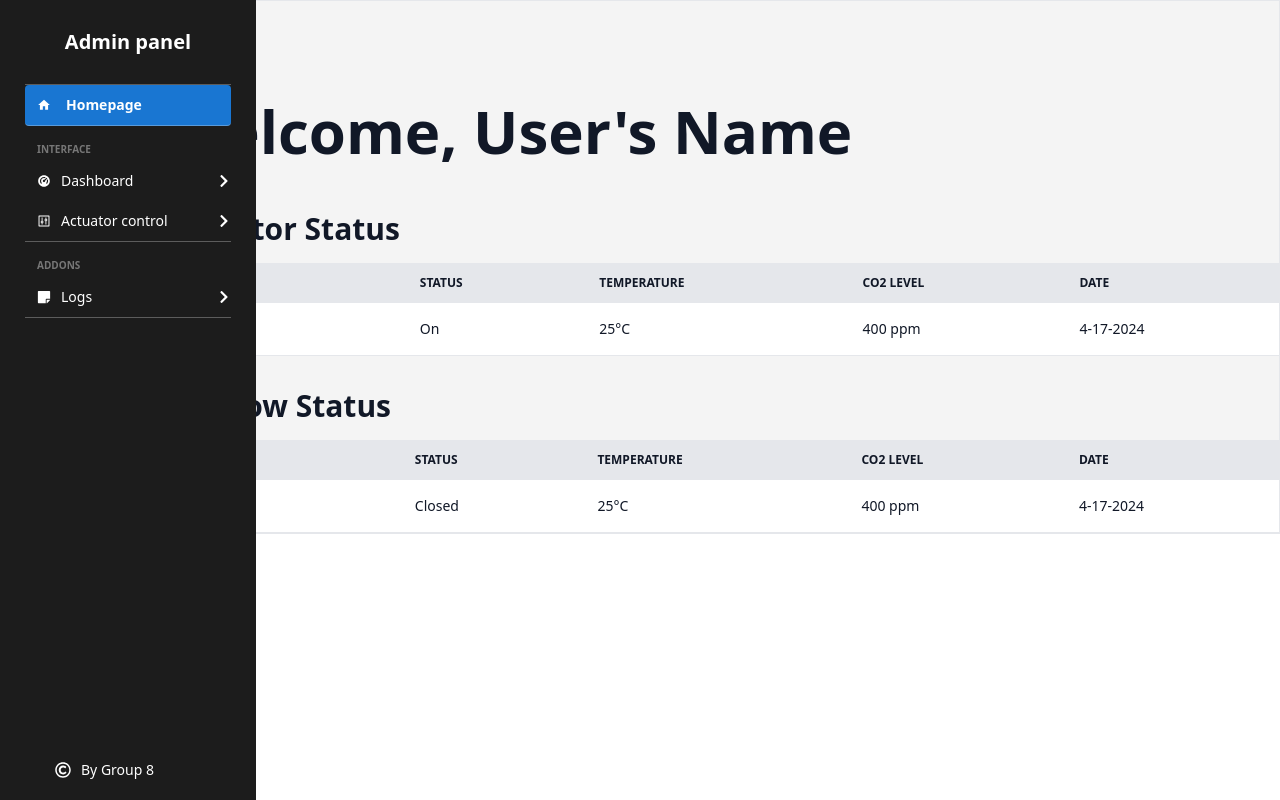
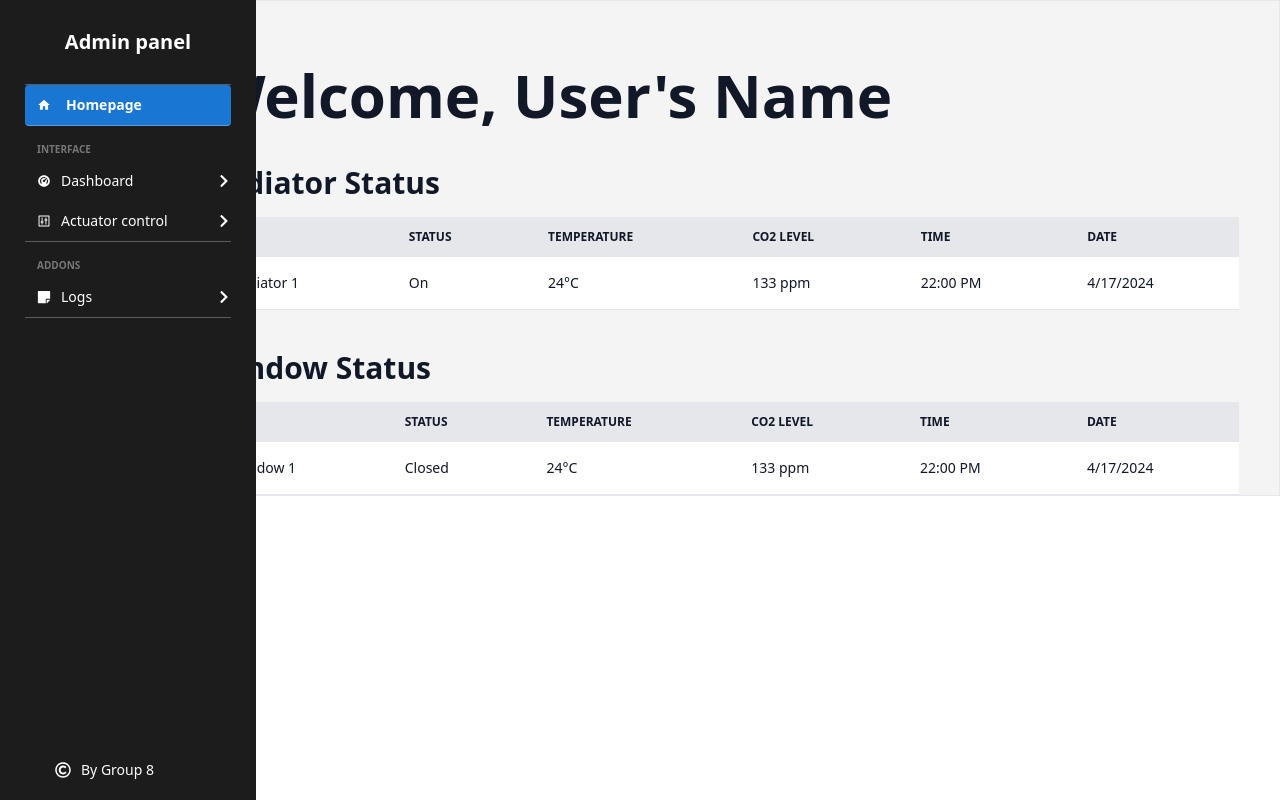
Before and after one commit to khizerkhan-2316/kos.client, a React (Create React App) app: page / in a window 1280 px wide. Built offline with nearby package versions, Linux system fonts and the light colour scheme.

Commit message:
Homepage actuator status update in real time (with latest data)

```diff
--- a/src/pages/Dashboard.js
+++ b/src/pages/Dashboard.js
@@ -6,12 +6,12 @@ import {data} from "../data/mockData.js"
 function Dashboard() {
   return (
     <div className="w-[87%] ml-[13%]">
-      <h1 className="mt-[100px] mb-4 text-4xl font-semibold leading-tight text-gray-900 md:text-5xl lg:text-6xl">Dashboard</h1>
-      <h2 className="mt-[50px] mb-4 text-3xl font-semibold text-gray-900">Temperature and CO2 Level</h2>
+      <h1 className="mt-[20px] p-10 text-4xl font-semibold leading-tight text-gray-900 md:text-5xl lg:text-6xl">Dashboard</h1>
+      <h2 className="p-10 text-3xl font-semibold text-gray-900">Temperature and CO2 Level</h2>
 
       <div className='flex'>
-        <div className='basic-[70%]'>
-        <LineChart className='shadow-md rounded p-10 border ml-10'
+        <div className='basic-[70%] mt-[-20px]'>
+        <LineChart className='shadow-md rounded mt-[5px] p-10 border ml-10'
           width={1000}
           height={600}
           data={data}
--- a/src/pages/Homepage.js
+++ b/src/pages/Homepage.js
@@ -1,10 +1,17 @@
+import React from 'react';
+import { data } from '../data/mockData'; // Import the data array
+
 function Homepage() {
+  // Get the latest entry
+  const latestEntry = data[data.length - 1];
+
   return (
-    <div className="w-[87%] border ml-[13%]" style={{ background: '#F4F4F4' }}>
-      <h1 className="mt-[100px] mb-4 text-4xl font-semibold leading-tight text-gray-900 md:text-5xl lg:text-6xl">Welcome, User's Name</h1>
-      <h2 className="mt-[50px] mb-4 text-3xl font-semibold text-gray-900">Radiator Status</h2>
+    <div className="container mx-auto border" style={{ background: '#F4F4F4', width: '87%', marginLeft: '13%' }}>
+      <h1 className="mt-16 mb-4 px-10 text-4xl font-semibold leading-tight text-gray-900 md:text-5xl lg:text-6xl">Welcome, User's Name</h1>
 
-      <div className="mt-4 overflow-x-auto">
+      {/* Radiator Status Table */}
+      <h2 className="px-10 mt-10 text-3xl font-semibold text-gray-900">Radiator Status</h2>
+      <div className="mt-4 overflow-x-auto px-10 ">
         <table className="w-full text-sm text-left text-gray-900 bg-black bg-opacity-50 rounded-lg">
           <thead className="text-xs uppercase bg-gray-200">
             <tr>
@@ -12,6 +19,7 @@ function Homepage() {
               <th scope="col" className="px-6 py-3">Status</th>
               <th scope="col" className="px-6 py-3">Temperature</th>
               <th scope="col" className="px-6 py-3">CO2 Level</th>
+              <th scope="col" className="px-6 py-3">Time</th>
               <th scope="col" className="px-6 py-3">Date</th>
             </tr>
           </thead>
@@ -19,17 +27,18 @@ function Homepage() {
             <tr className="bg-white border-b">
               <td className="px-6 py-4 whitespace-nowrap">Radiator 1</td>
               <td className="px-6 py-4">On</td>
-              <td className="px-6 py-4">25°C</td>
-              <td className="px-6 py-4">400 ppm</td>
-              <td className="px-6 py-4">4-17-2024</td>
+              <td className="px-6 py-4">{latestEntry.temperature}°C</td>
+              <td className="px-6 py-4">{latestEntry.co2Level} ppm</td>
+              <td className="px-6 py-4">{latestEntry.time}</td>
+              <td className="px-6 py-4">{new Date().toLocaleDateString()}</td>
             </tr>
           </tbody>
         </table>
       </div>
 
-      <h2 className="mt-8 mb-4 text-3xl font-semibold text-gray-900">Window Status</h2>
-
-      <div className="mt-4 overflow-x-auto">
+      {/* Window Status Table */}
+      <h2 className="px-10 mt-10 text-3xl font-semibold text-gray-900">Window Status</h2>
+      <div className="mt-4 overflow-x-auto px-10">
         <table className="w-full text-sm text-left text-gray-900 bg-black bg-opacity-50 rounded-lg">
           <thead className="text-xs uppercase bg-gray-200">
             <tr>
@@ -37,6 +46,7 @@ function Homepage() {
               <th scope="col" className="px-6 py-3">Status</th>
               <th scope="col" className="px-6 py-3">Temperature</th>
               <th scope="col" className="px-6 py-3">CO2 Level</th>
+              <th scope="col" className="px-6 py-3">Time</th>
               <th scope="col" className="px-6 py-3">Date</th>
             </tr>
           </thead>
@@ -44,9 +54,10 @@ function Homepage() {
             <tr className="bg-white border-b">
               <td className="px-6 py-4 whitespace-nowrap">Window 1</td>
               <td className="px-6 py-4">Closed</td>
-              <td className="px-6 py-4">25°C</td>
-              <td className="px-6 py-4">400 ppm</td>
-              <td className="px-6 py-4">4-17-2024</td>
+              <td className="px-6 py-4">{latestEntry.temperature}°C</td>
+              <td className="px-6 py-4">{latestEntry.co2Level} ppm</td>
+              <td className="px-6 py-4">{latestEntry.time}</td>
+              <td className="px-6 py-4">{new Date().toLocaleDateString()}</td>
             </tr>
           </tbody>
         </table>
```
